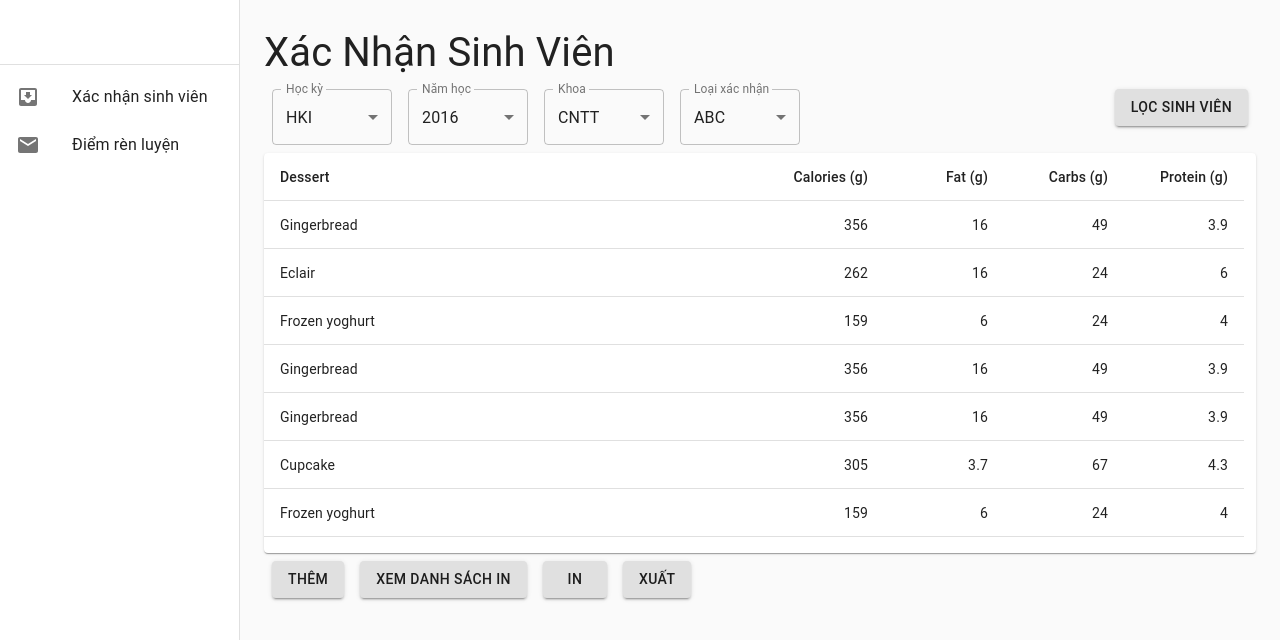
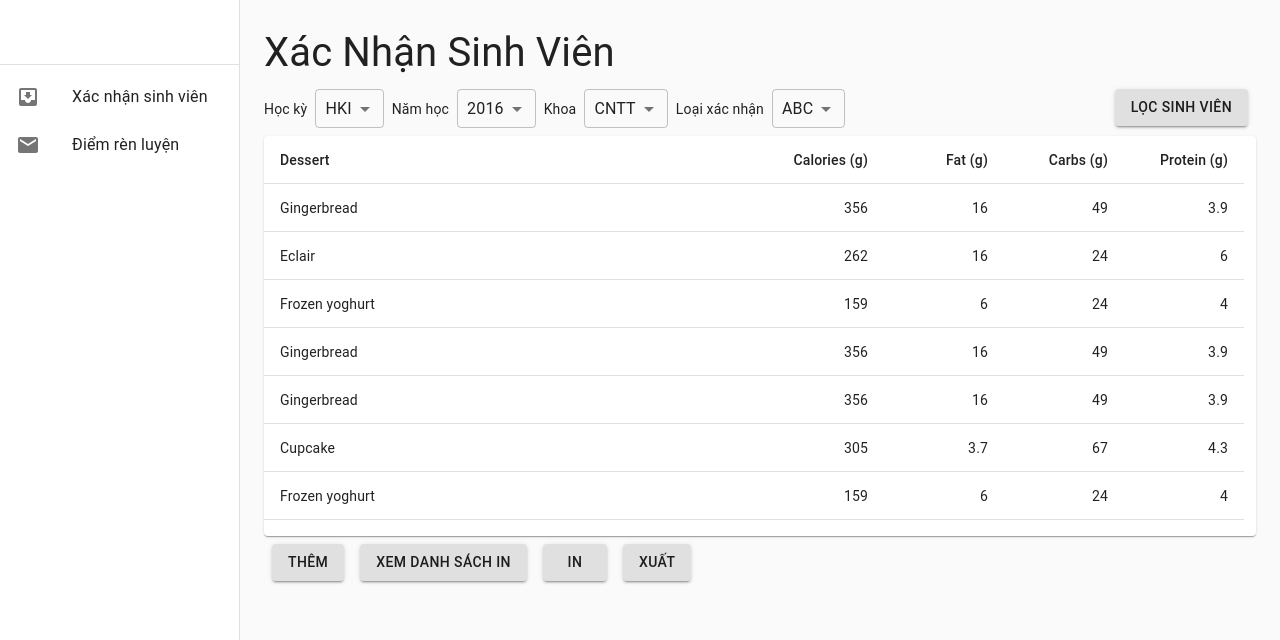
Before and after one commit to dracuten1/DATN-CTSV-FrontEnd, a React (Create React App) app: page / in a window 1280 px wide. Shown: the top 640 px of the page. Built offline with nearby package versions, Linux system fonts and the light colour scheme.

Commit message:
add main dialog add student

```diff
--- /dev/null
+++ b/src/pages/beforeStudentCertificateDialog/BeforeStudentCertificateDialog.jsx
@@ -0,0 +1,139 @@
+/* eslint-disable react/jsx-props-no-spreading */
+import React from 'react';
+import { withStyles, makeStyles } from '@material-ui/core/styles';
+import Button from '@material-ui/core/Button';
+import Dialog from '@material-ui/core/Dialog';
+import MuiDialogTitle from '@material-ui/core/DialogTitle';
+import MuiDialogContent from '@material-ui/core/DialogContent';
+import MuiDialogActions from '@material-ui/core/DialogActions';
+import IconButton from '@material-ui/core/IconButton';
+import CloseIcon from '@material-ui/icons/Close';
+import Typography from '@material-ui/core/Typography';
+import TextFieldWithLabel from 'shared/components/textFieldWithLabel/TextFieldWithLabel';
+import { Divider } from '@material-ui/core';
+import Filter from 'shared/components/filter/Filter';
+
+const useStyles = makeStyles(theme => ({
+    button: {
+        margin: theme.spacing(1),
+    },
+    input: {
+        display: 'none',
+    },
+    groupContent: {
+        display: 'flex',
+        flexDirection: 'row',
+    },
+    divider: {
+        width: '95%',
+        alignSelf: 'center'
+    },
+    textField: {
+        marginLeft: theme.spacing(1),
+        marginRight: theme.spacing(1),
+        width: 200,
+    },
+}));
+
+const styles = theme => ({
+    root: {
+        margin: 0,
+        padding: theme.spacing(2),
+    },
+    closeButton: {
+        position: 'absolute',
+        right: theme.spacing(1),
+        top: theme.spacing(1),
+        color: theme.palette.grey[500],
+    },
+});
+
+const DialogTitle = withStyles(styles)(props => {
+    const { children, classes, onClose, ...other } = props;
+    return (
+        <MuiDialogTitle disableTypography className={classes.root} {...other}>
+            <Typography variant="h6">{children}</Typography>
+            {onClose ? (
+                <IconButton aria-label="close" className={classes.closeButton} onClick={onClose}>
+                    <CloseIcon />
+                </IconButton>
+            ) : null}
+        </MuiDialogTitle>
+    );
+});
+
+const DialogContent = withStyles(theme => ({
+    root: {
+        padding: theme.spacing(2),
+    },
+}))(MuiDialogContent);
+
+const DialogActions = withStyles(theme => ({
+    root: {
+        margin: 0,
+        padding: theme.spacing(1),
+    },
+}))(MuiDialogActions);
+
+export default function CustomizedDialogs() {
+    const classes = useStyles();
+    const [open, setOpen] = React.useState(false);
+
+    const handleClickOpen = () => {
+        setOpen(true);
+    };
+    const handleClose = () => {
+        setOpen(false);
+    };
+
+    return (
+        <div>
+            <Button variant="contained" className={classes.button} onClick={handleClickOpen}>
+                Thêm
+      </Button>
+            <Dialog onClose={handleClose} aria-labelledby="customized-dialog-title" open={open}>
+                <DialogTitle id="customized-dialog-title" onClose={handleClose}>
+                    Xác nhận trước khi thêm
+                </DialogTitle>
+                <Divider className={classes.divider} />
+                <DialogContent className={classes.groupContent}>
+                    <TextFieldWithLabel label='MSSV' />
+                    <TextFieldWithLabel label='Họ và tên' />
+                </DialogContent>
+                <Divider className={classes.divider} />
+                <DialogContent >
+                    <div style={{ display: 'flex', alignItems: 'baseline', justifyContent: 'space-between' }}>
+                        <span >Tỉnh huyện</span>
+                        <Filter data={['HCM', 'Ha Noi']} />
+                        <Filter data={['Thi xa Dien Ban', 'Cam Ranh', 'Nha Trang']} />
+                        <Filter data={['Linh Van', 'Cam Linh']} />
+                    </div>
+                    <div style={{ display: 'flex', alignItems: 'baseline', justifyContent: 'space-between' }}>
+                        <span >Số nhà</span>
+                        <TextFieldWithLabel />
+                    </div>
+                </DialogContent>
+                <Divider className={classes.divider} />
+                <DialogContent >
+                    <div>
+                        <Filter label='Ngôn ngữ' data={['Tiếng Việt', 'Tiếng Anh']} />
+                        <Filter label='Loại xác nhận' data={['Chờ Xét HTCT', 'Bảo lưu']} />
+                        <Filter label='Tình trạng' data={['Đang học']} />
+                        <Filter label='Lý do ' data={['Xin việc làm', 'Thực tập']} />
+                    </div>
+                    <div>
+                        test
+                    </div>
+                </DialogContent>
+                <DialogActions>
+                    <Button autoFocus onClick={handleClose} color="primary">
+                        Hủy
+          </Button>
+                    <Button autoFocus onClick={handleClose} color="primary">
+                        Thêm
+          </Button>
+                </DialogActions>
+            </Dialog>
+        </div>
+    );
+}
--- a/src/pages/studentCertification/StudentCertification.jsx
+++ b/src/pages/studentCertification/StudentCertification.jsx
@@ -2,6 +2,7 @@ import React, { PureComponent } from 'react';
 import DataTable from 'shared/components/dataTable/DataTable';
 import Filters from 'shared/components/filters/Filters';
 import ContainedButton from 'shared/components/containedButton/ContainedButton';
+import BeforeStudentCertificateDialog from 'pages/beforeStudentCertificateDialog/BeforeStudentCertificateDialog';
 
 export class StudentCertification extends PureComponent {
 
@@ -14,8 +15,8 @@ export class StudentCertification extends PureComponent {
                     <ContainedButton label='Lọc sinh viên' />
                 </div>
                 <DataTable />
-                <div style={{display:'flex',justifyContent:'row'}}>
-                    <ContainedButton label='Thêm' />
+                <div style={{ display: 'flex', justifyContent: 'row' }}>
+                    <BeforeStudentCertificateDialog />
                     <ContainedButton label='Xem danh sách in' />
                     <ContainedButton label='In' />
                     <ContainedButton label='Xuất' />
--- a/src/shared/components/filter/Filter.jsx
+++ b/src/shared/components/filter/Filter.jsx
@@ -1,6 +1,5 @@
 import React from 'react';
 import { makeStyles } from '@material-ui/core/styles';
-import InputLabel from '@material-ui/core/InputLabel';
 import MenuItem from '@material-ui/core/MenuItem';
 import FormControl from '@material-ui/core/FormControl';
 import Select from '@material-ui/core/Select';
@@ -8,22 +7,20 @@ import Select from '@material-ui/core/Select';
 const useStyles = makeStyles(theme => ({
     formControl: {
         margin: theme.spacing(1),
-        minWidth: 120,
+        minWidth: 'fit-content',
     },
     selectEmpty: {
         marginTop: theme.spacing(2),
     },
+    select: {
+        padding: 10,
+        paddingRight: 35
+    }
 }));
 
 export default function SimpleSelect(props) {
     const classes = useStyles();
     const [selectItem, setSelectItem] = React.useState(0);
-
-    const inputLabel = React.useRef(null);
-    const [labelWidth, setLabelWidth] = React.useState(0);
-    React.useEffect(() => {
-        setLabelWidth(inputLabel.current.offsetWidth);
-    }, []);
 
     const handleChange = event => {
         setSelectItem(event.target.value);
@@ -36,21 +33,20 @@ export default function SimpleSelect(props) {
             );
         });
     };
-
     const { label } = props;
-
     return (
-        <div>
+        <div style={{ display: 'flex', alignContent: 'baseline', height: 'fit-content' }}>
+            {label &&
+                <span style={{ minWidth: 'fit-content', alignSelf: 'center' }}>{label}</span>
+            }
             <FormControl variant="outlined" className={classes.formControl}>
-                <InputLabel ref={inputLabel} id="demo-simple-select-outlined-label">
-                    {label}
-                </InputLabel>
                 <Select
                     labelId="demo-simple-select-outlined-label"
                     id="demo-simple-select-outlined"
                     value={selectItem}
                     onChange={handleChange}
-                    labelWidth={labelWidth}
+                    inputProps={{ className: classes.select }}
+                // style={{ width: 'max-content' }}
                 >
                     {drawData()}
                 </Select>
--- /dev/null
+++ b/src/shared/components/textFieldWithLabel/TextFieldWithLabel.jsx
@@ -0,0 +1,39 @@
+/* eslint-disable react/jsx-props-no-spreading */
+import React from 'react';
+import TextField from '@material-ui/core/TextField';
+import { makeStyles } from '@material-ui/core/styles';
+
+const useStyles = makeStyles(theme => ({
+    container: {
+        display: 'flex',
+        flexWrap: 'wrap',
+        alignItems: 'baseline',
+    },
+    textField: {
+        marginLeft: theme.spacing(1),
+        marginRight: theme.spacing(1),
+        width: 200,
+    },
+    input: {
+        height: 0,
+    }
+}));
+
+export default function UncontrolledTextField(props) {
+    const classes = useStyles();
+
+    const { label, value } = props;
+    return (
+        <div className={classes.container}>
+            <span>{label}</span>
+            <TextField
+                id="outlined-search"
+                className={classes.textField}
+                defaultValue={value}
+                margin="normal"
+                variant="outlined"
+                inputProps={{ className: classes.input }}
+            />
+        </div>
+    );
+}
```
